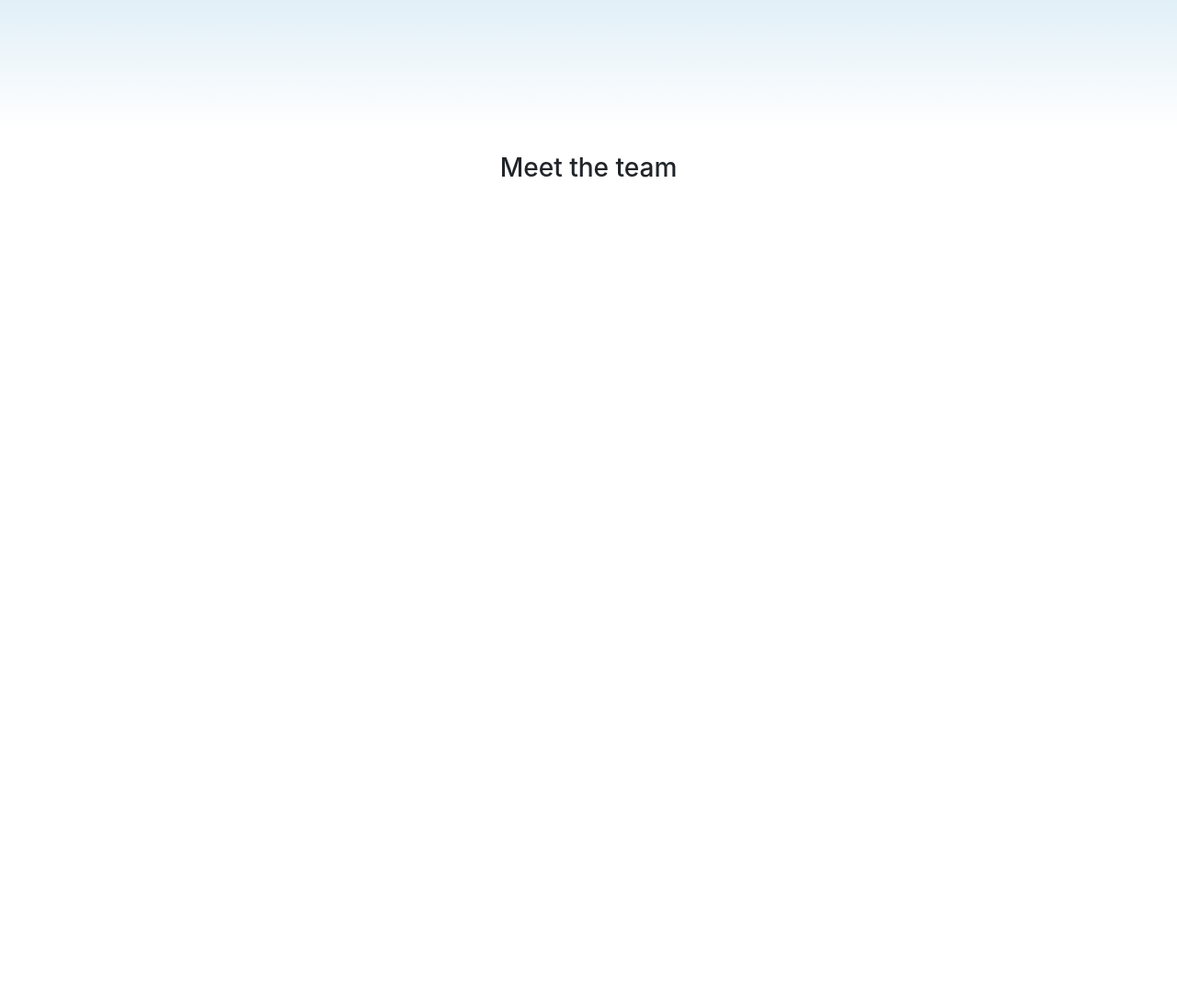
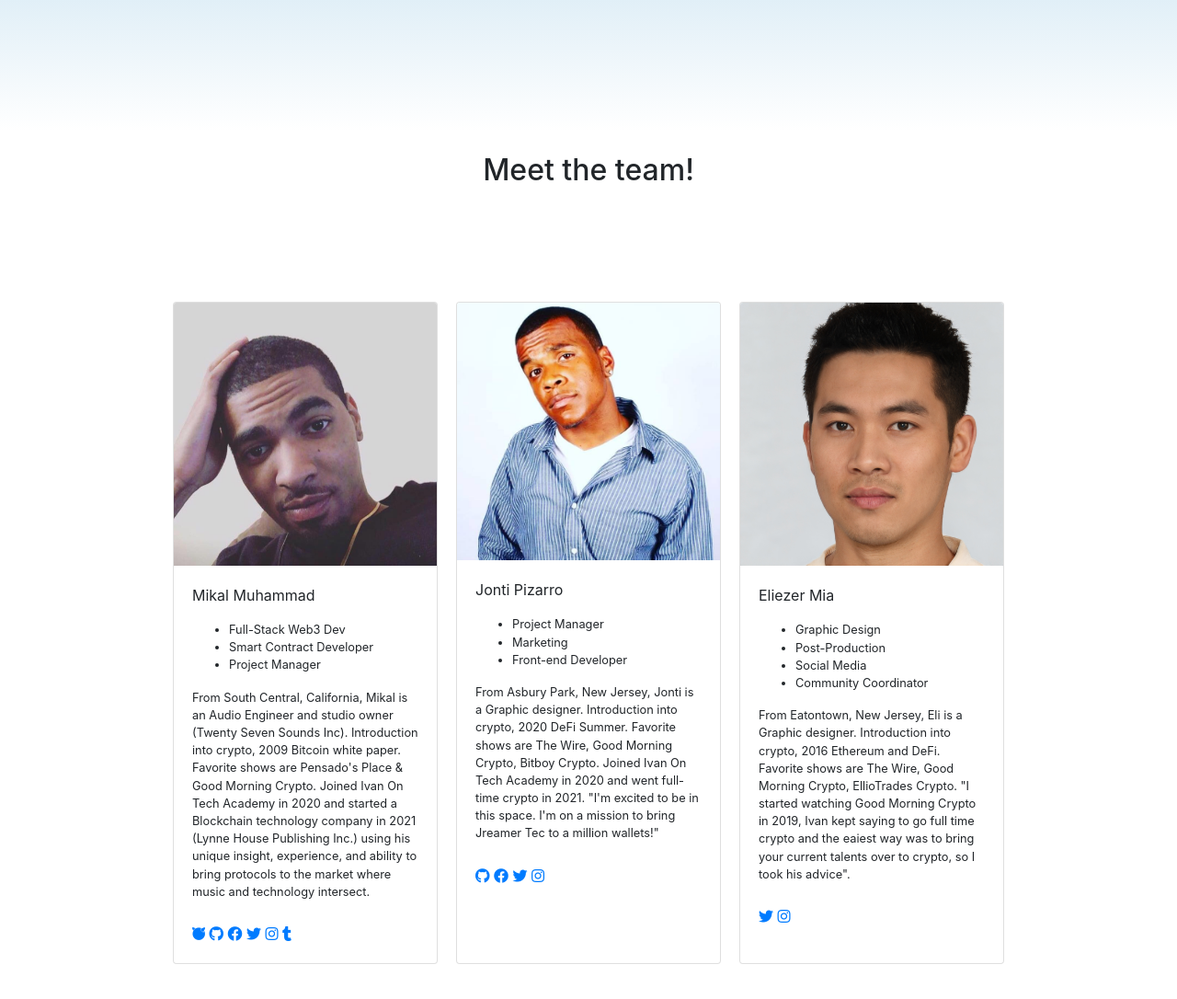
Before and after one commit to ibn5x/TopCoin100, a website: page team.html in a window 1280 px wide. Shown: the part 514-1600 px from the top of the page at 92% size. Before the commit the page ends 814 px from the top, so only its background shows below. Drawn offline with nearby package versions, Linux system fonts and the light colour scheme; no server answers.

Commit message:
implemented coin directory v2, team page and data, new logic for calls to api

```diff
--- a/app.css
+++ b/app.css
@@ -30,3 +30,9 @@ th{
     margin: 0 auto;
 
   }
+
+  .theTeam{
+      display: flex;
+      justify-content: center;
+      flex-flow: wrap;
+  }
--- a/app.js
+++ b/app.js
@@ -44,16 +44,11 @@ fetch("https://api.nomics.com/v1/currencies/ticker?key=badc8cea9218d36fd1a3cc246
 fetch("https://api.nomics.com/v1/market-cap/history?key=badc8cea9218d36fd1a3cc2461ce52e13ade6686&ids&start=2021-09-01T00%3A00%3A00Z")
 .then(response => response.json())
 .then(data => {
-    for(let i = 30; i < data.length - 1; i++){
-        const Data = data[i];
-
+       let Eata = data.length - (data.length - 1);
 
         totalCap.append(
          `
-           $ ${parseFloat(Data.market_cap).toFixed(2)}
+           $ ${parseFloat(data[Eata].market_cap).toFixed(2)}
          `)
 
-
-
-     }
 });
--- a/team.html
+++ b/team.html
@@ -4,7 +4,7 @@
         <meta charset="UTF-8">
         <meta http-equiv="X-UA-Compatible" content="IE=edge">
         <meta name="viewport" content="width=device-width, initial-scale=1.0">
-
+        <link rel="stylesheet" href="https://cdnjs.cloudflare.com/ajax/libs/font-awesome/5.15.4/css/all.min.css">
         <link rel="stylesheet" href="https://stackpath.bootstrapcdn.com/bootstrap/4.5.0/css/bootstrap.min.css" integrity="sha384-9aIt2nRpC12Uk9gS9baDl411NQApFmC26EwAOH8WgZl5MYYxFfc+NcPb1dKGj7Sk" crossorigin="anonymous">
         <link rel="stylesheet" href="app.css">
         <title>Top 100 Live: Team</title>
@@ -44,7 +44,99 @@
         </div>
 
         <br>
-        <h3 style="margin-bottom: 100px; text-align: center;">Meet the team</h3>
+        <h2 style="margin-bottom: 100px; text-align: center;">Meet the team!</h2>
+        <br>
+
+        <div class="theTeam">
+          <div class="card" style="width: 18rem; margin-right: 20px; margin-bottom: 150px;">
+            <img class="card-img-top" src="assets/Mikal.jpg" alt="Card image cap">
+            <div class="card-body">
+              <p class="card-text">Mikal Muhammad</p>
+             <small>
+              <ul class="">
+                <li class="nav-item">Full-Stack Web3 Dev</li>
+                <li class="nav-item">Smart Contract Developer</li>
+                <li class="nav-item">Project Manager</li>
+              </ul>
+             </small>
+
+             <small>
+              <p class="card-text">
+                From South Central, California, Mikal is an Audio Engineer and studio owner (Twenty Seven Sounds Inc).
+                 Introduction into crypto, 2009 Bitcoin white paper. Favorite shows are Pensado's Place & Good Morning Crypto.
+                 Joined Ivan On Tech Academy in 2020 and started a Blockchain technology company in 2021 (Lynne House Publishing Inc.)
+                 using his unique insight, experience, and ability to bring protocols to the market where music and technology intersect.
+
+              </p>
+             </small>
+              <br>
+              <a href="https://ibn5x.github.io" target="blank_"><i class="fab fa-freebsd"></i></a>
+              <a href="https://github.com/ibn5x" target="blank_"><i class="fab fa-github"></i></a>
+              <a href="https://www.facebook.com/caligotbeatzinc" target="blank_"><i class="fab fa-facebook"></i></a>
+              <a href="https://twitter.com/IBN5X" target="blank_"><i class="fab fa-twitter"></i></a>
+              <a href="https://www.instagram.com/spatialauditorybymikal" target="blank_"><i class="fab fa-instagram"></i></a>
+              <a href="https://ibn5x.tumblr.com/" target="blank_"><i class="fab fa-tumblr"></i></a>
+            </div>
+          </div>
+
+          <div class="card" style="width: 18rem;  margin-right: 20px; margin-bottom: 150px;">
+            <img class="card-img-top" src="assets/jonti.jpg" alt="Card image cap">
+            <div class="card-body">
+              <p class="card-text">Jonti Pizarro</p>
+              <small>
+                <ul class="">
+                  <li class="nav-item">Project Manager</li>
+                  <li class="nav-item">Marketing</li>
+                  <li class="nav-item">Front-end Developer</li>
+                </ul>
+               </small>
+               <small>
+                <p class="card-text">
+                  From Asbury Park, New Jersey, Jonti is a Graphic designer. Introduction into crypto, 2020 DeFi Summer.
+                  Favorite shows are The Wire, Good Morning Crypto, Bitboy Crypto. Joined Ivan On Tech Academy in 2020
+                  and went full-time crypto in 2021. "I'm excited to be in this space. I'm on a mission to bring Jreamer Tec
+                  to a million wallets!"
+
+                </p>
+               </small>
+                <br>
+              <a href="https://github.com/JreamerTec" target="blank_"><i class="fab fa-github"></i></a>
+              <a href="https://www.facebook.com/profile.php?id=100066971664485" target="blank_"><i class="fab fa-facebook"></i></a>
+              <a href="https://twitter.com/JreamerTec" target="blank_"><i class="fab fa-twitter"></i></a>
+              <a href="https://www.instagram.com/jreamertec/" target="blank_"><i class="fab fa-instagram"></i></a>
+
+            </div>
+          </div>
+
+          <div class="card" style="width: 18rem; margin-bottom: 150px;">
+            <img class="card-img-top" src="assets/Eli.jpg" alt="Card image cap">
+            <div class="card-body">
+              <p class="card-text">Eliezer Mia</p>
+              <small>
+                <ul class="">
+                  <li class="nav-item">Graphic Design</li>
+                  <li class="nav-item">Post-Production</li>
+                  <li class="nav-item">Social Media</li>
+                  <li class="nav-item">Community Coordinator</li>
+                </ul>
+               </small>
+               <small>
+                <p class="card-text">
+                  From Eatontown, New Jersey, Eli is a Graphic designer. Introduction into crypto, 2016 Ethereum and DeFi.
+                  Favorite shows are The Wire, Good Morning Crypto, EllioTrades Crypto. "I started watching Good Morning Crypto in 2019,
+                  Ivan kept saying to go full time crypto and the eaiest way was to bring your current talents over to crypto, so I took
+                  his advice".
+                </p>
+               </small>
+                <br>
+
+              <a href="https://twitter.com/EliezerMai" target="blank_"><i class="fab fa-twitter"></i></a>
+              <a href="" target="blank_"><i class="fab fa-instagram"></i></a>
+
+
+            </div>
+          </div>
+        </div>
 
 
 
```
Also changed, not shown: index.html (+2 -2 lines), package.json (added, +11 -0 lines), assets/Eli.jpg (added), assets/Mikal.jpg (added), assets/jonti.jpg (added), 1 other file.
